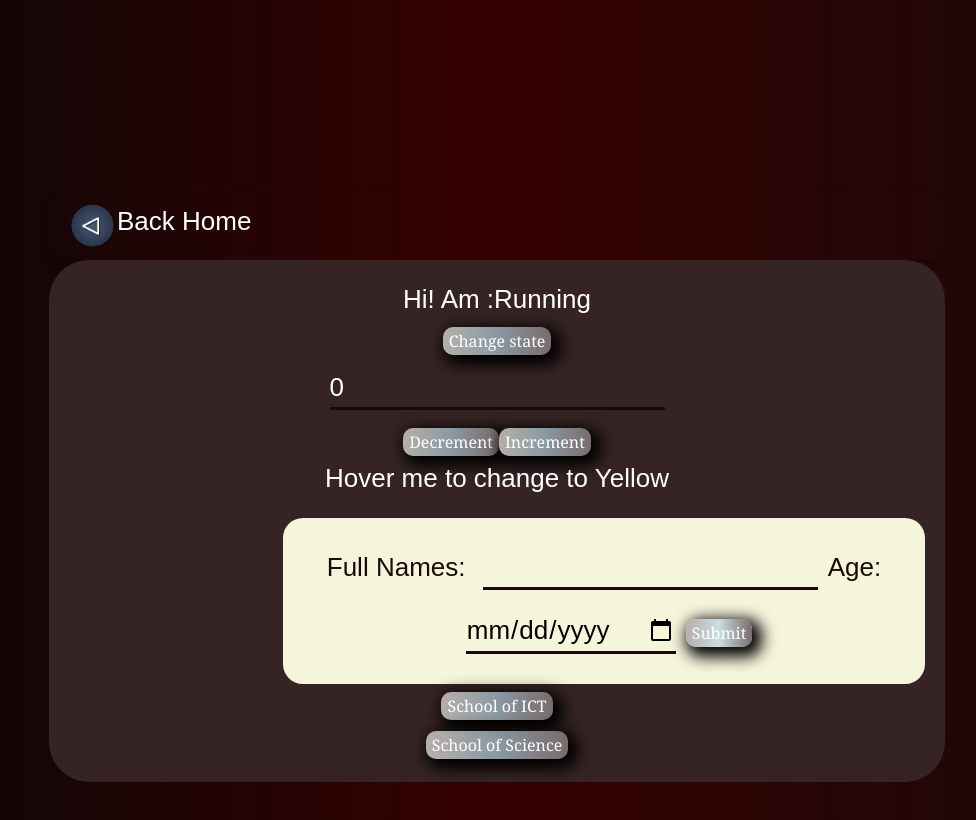
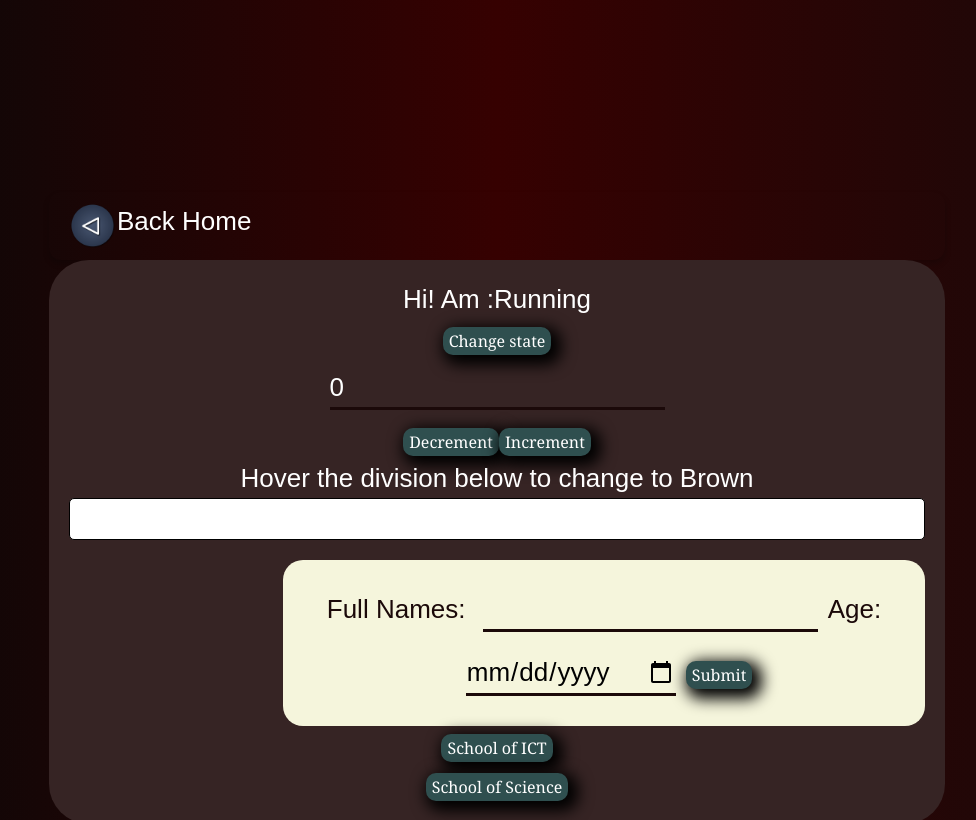
Before and after one commit to MUGWANEZAMANZI/React, a React (Create React App) app in the folder finalproject/: page /Events in a window 1280 px wide. Shown: the top 820 px of the page, without its empty margins (143-1119 px from the left). Built offline with nearby package versions, Linux system fonts and the light colour scheme.

Commit message:
adding all css styles

```diff
--- a/finalproject/src/App.css
+++ b/finalproject/src/App.css
@@ -8,7 +8,6 @@
 
 .App-header {
   min-height: 100vh;
-  align-items: center;
   padding: 15%;
   justify-content: center;
   font-size: calc(10px + 2vmin);
@@ -89,8 +88,7 @@ button {
   text-decoration: none;
   font-style: normal;
   font-variant: normal;
-  background-image:
-    linear-gradient(to right, rgb(182, 175, 170) 0%, rgba(179, 211, 226, 0.671) 50%, rgb(122, 107, 107) 100%);
+  background-color: darkslategrey;
   box-shadow: rgb(0, 0, 0) 5px 5px 15px 5px;
   display: inline-block;
 }
@@ -125,7 +123,7 @@ input {
 }
 
 div:hover {
-  box-shadow: #bdbdbd;
+  box-shadow: 34px 20 px 21px #bdbdbd;
 }
 .Backhome{
   background-image: none;
--- a/finalproject/src/Components/1.jsx
+++ b/finalproject/src/Components/1.jsx
@@ -1,14 +1,26 @@
-import React from "react";
+import React, { useState, useEffect } from "react";
 
-function Welcome(){
+function Welcome() {
     return (
         <p className="m-4">Welcome to the final Project Page1</p>
     );
 }
-function CurrentDate(){
+
+function CurrentDate() {
+    const [currentDate, setCurrentDate] = useState(new Date());
+
+    useEffect(() => {
+        const interval = setInterval(() => {
+            setCurrentDate(new Date());
+        }, 1000); // Updates every second
+
+        // Cleanup interval on component unmount
+        return () => clearInterval(interval);
+    }, []);
 
     return (
-        <p className="m-4">Current date is: {Date()}</p>
-    )
+        <p className="m-4">Current date is: {currentDate.toString()}</p>
+    );
 }
-export {CurrentDate, Welcome};
+
+export { CurrentDate, Welcome };
--- a/finalproject/src/Events/8.jsx
+++ b/finalproject/src/Events/8.jsx
@@ -1,9 +1,29 @@
 
-function HoverChange(){
+import React, { useState } from "react";
+
+function HoverChange() {
+    const [isHovered, setIsHovered] = useState(false);
+
+    const divStyle = {
+        backgroundColor: isHovered ? "brown" : "white",
+        padding: "20px",
+        textAlign: "center",
+        border: "1px solid black",
+        borderRadius: "5px",
+        color:"black",
+        transition: "background-color 0.3s ease",
+    };
+
     return (
-        <div >
-            <p>Hover me to change to Yellow</p>
+        <>
+        <p>Hover the division below to change to Brown</p>
+        <div
+            style={divStyle}
+            onMouseEnter={() => setIsHovered(true)}
+            onMouseLeave={() => setIsHovered(false)}
+        >
         </div>
+        </>
     );
 }
 
--- a/finalproject/src/Pages/Memo.jsx
+++ b/finalproject/src/Pages/Memo.jsx
@@ -5,14 +5,16 @@ import BackButton from './back';
  function Memo(){
 
     return (
+        <>
+        <BackButton/>
         <div className='Memo'>
-        <BackButton/>
         <ParentComponent/>
         <Counter/>
         <TodoList/>
         <LiveTime/>
         </div>
-    )
+        </>
+    );
  }
 
  export default Memo;
```
Also changed, not shown: finalproject/src/Events/9.jsx (+3 -5 lines).
